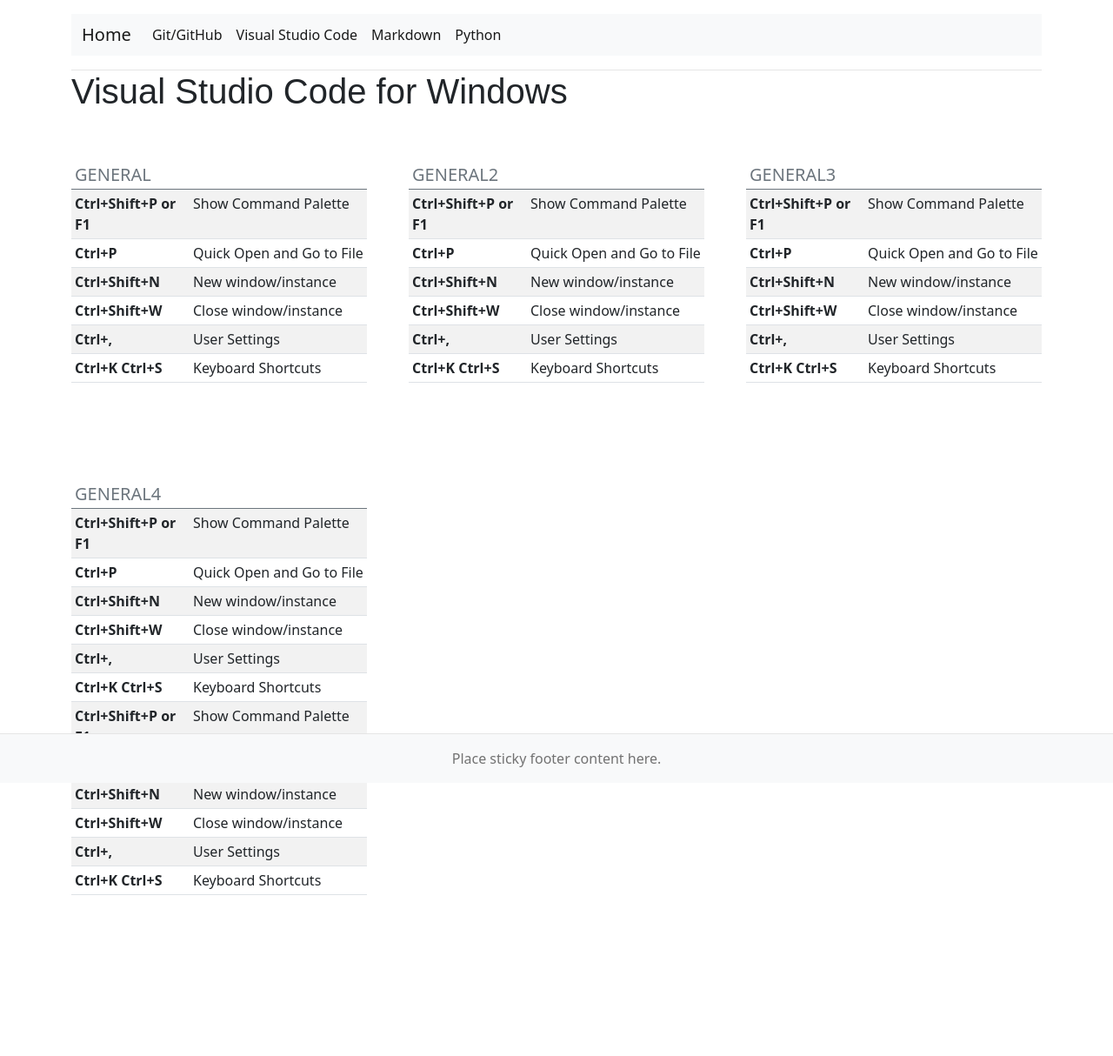
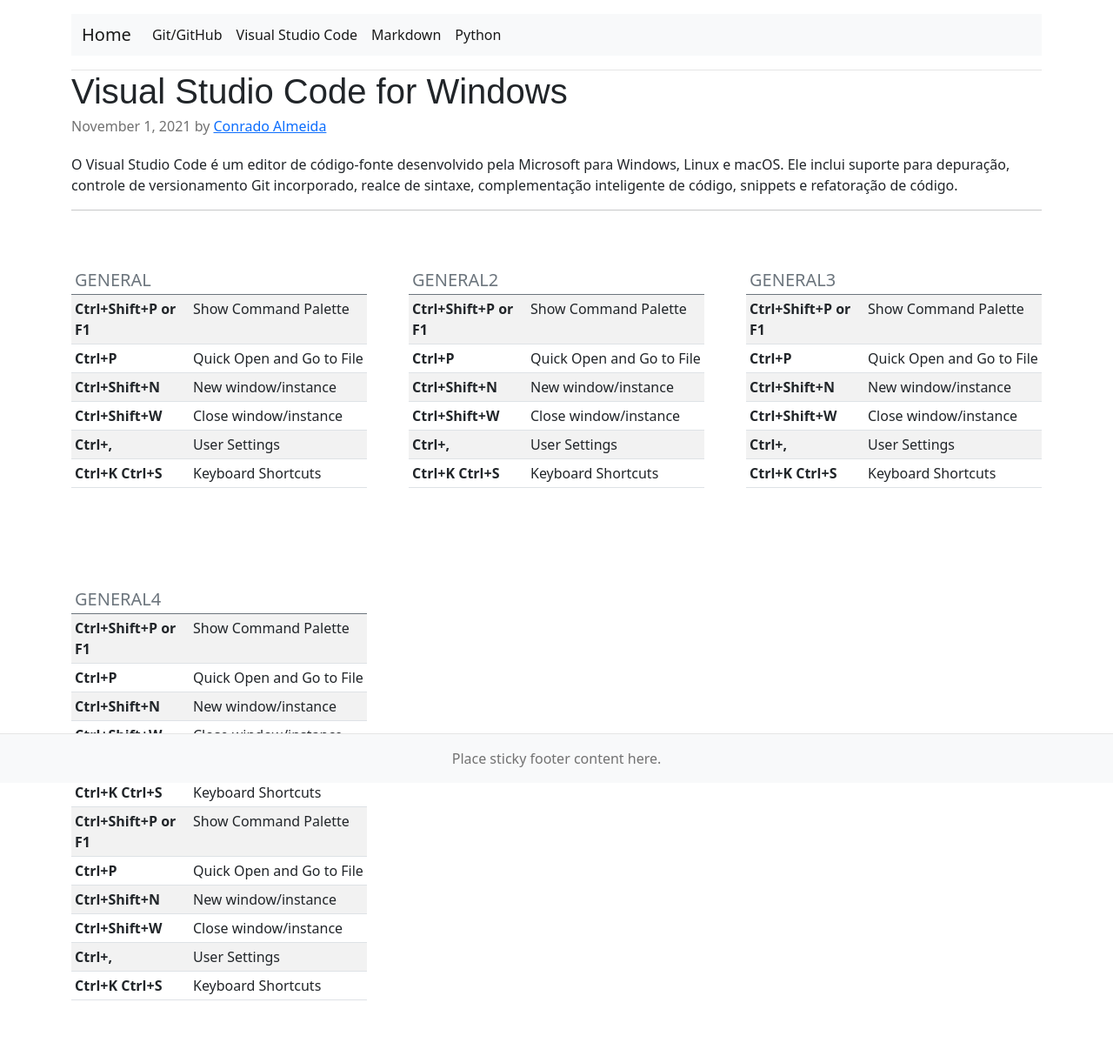
Before and after one commit to ConradoAlmeida/cheatsheets, a Jekyll site: the page built from vscode-cheat.html, in a window 1280 px wide. Shown: the whole page at 87% size. Built offline with Jekyll 4.4.1, drawn with Linux system fonts in a browser that asks for light colours; before the commit the page ends 1093 px from its top, so only the background shows below that.

```diff
--- a/vscode-cheat.html
+++ b/vscode-cheat.html
@@ -1,8 +1,15 @@
 ---
 layout: default
 ---
+<div class="col-md-12">
 
-<h1>Visual Studio Code for Windows</h1>
+          <h2 class="blog-post-title">Visual Studio Code for Windows</h2>
+        <p class="blog-post-meta">November 1, 2021 by <a href="#">Conrado Almeida</a></p>
+         <p>O Visual Studio Code é um editor de código-fonte desenvolvido pela Microsoft para Windows, Linux e macOS.
+         Ele inclui suporte para depuração, controle de versionamento Git incorporado, realce de sintaxe, complementação inteligente de código, snippets e refatoração de código.</p>
+        <hr>
+</div>
+
 
 
 {% assign dados = site.data.store-data | where:"grupo","Visual Studio Code for Windows" %}
```
Also changed, not shown: git-cheat.html (+20 -13 lines).
